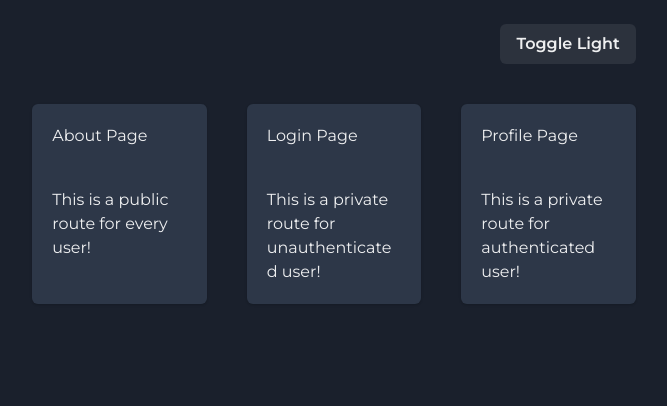
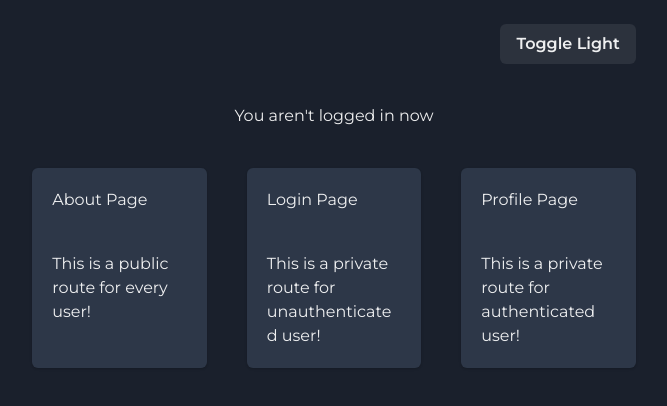
Before and after one commit to buiminh15/nextjs-jwt-authentication, a Next.js app: page / in a window 1280 px wide. Shown: the top 406 px of the page, without its empty margins (306-973 px from the left). Built offline with nearby package versions, Linux system fonts and the light colour scheme.

Commit message:
feat: add back home button

```diff
--- a/src/pages/index.tsx
+++ b/src/pages/index.tsx
@@ -16,6 +16,8 @@ import {
   useColorMode,
 } from "@chakra-ui/react";
 import Link from "next/link";
+import Cookie from "js-cookie";
+import { COOKIES } from "@/constants";
 
 const ROUTES = [
   {
@@ -40,11 +42,15 @@ const ROUTES = [
 
 export default function Home() {
   const { colorMode, toggleColorMode } = useColorMode();
+  const isAuthenticated = !!Cookie.get(COOKIES.TOKEN);
   return (
     <VStack spacing={10}>
       <Button alignSelf={"flex-end"} onClick={toggleColorMode}>
         Toggle {colorMode === "light" ? "Dark" : "Light"}
       </Button>
+      <Text>
+        {isAuthenticated ? "You are logged in" : "You aren't logged in now"}
+      </Text>
       <SimpleGrid columns={{ sm: 1, md: 3 }} gridAutoRows={"1fr"} spacing={10}>
         {ROUTES.map((r) => (
           <Card key={`grid-item-${r.id}`}>
```
Also changed, not shown: src/pages/profile.tsx (+21 -4 lines).
